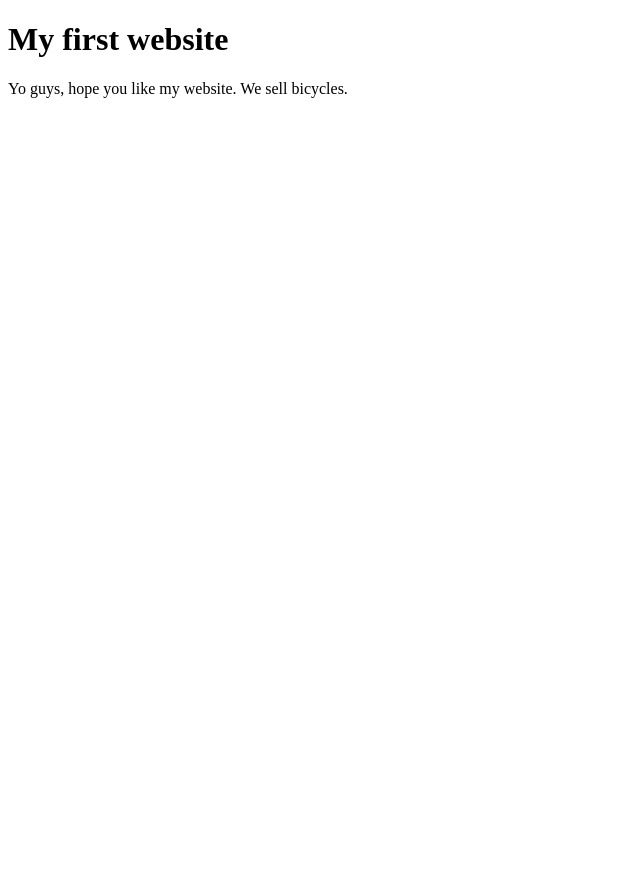
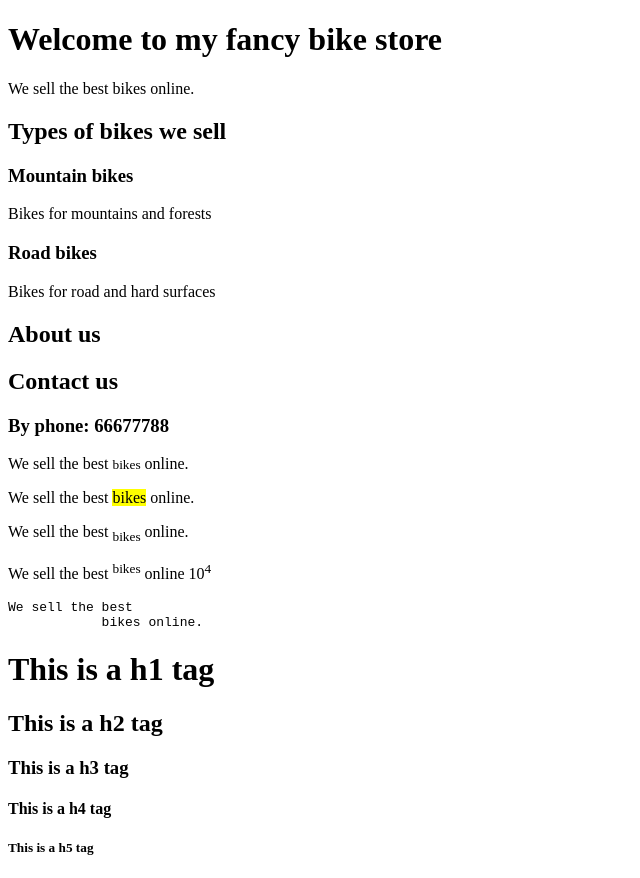
Before and after one commit to marcinbe88/Prework-HTML, a plain HTML site: page index.html in a window 1280 px wide. Shown: the whole page, without its empty margins (0-640 px from the left). Before the commit the page ends 800 px from the top, so only its background shows below. Drawn offline with Linux system fonts and the light colour scheme.

Commit message:
Add files via upload

```diff
--- a/index.html
+++ b/index.html
@@ -5,13 +5,42 @@
     <head>
 
         <meta charset="utf-8" />
-        <title>My first webpage</title>
+        <meta name="keywords" content="fancy, bike, trek, giant,scott">
+        <meta name="description" content="We sell the best bikes online, guaranteed!">
+        <title>Mr Bejger's fancy bike shop</title>
+        <link rel="stylesheet" type="text/css" href="css/main.css">
+
     </head>
 
     <body>
 
-        <h1>My first website</h1>
-        <p>Yo guys, hope you like my website. We sell bicycles.</p>
+        <h1>Welcome to my fancy bike store</h1>
+        <p>We sell the best bikes online.</p>
+        <h2>Types of bikes we sell</h2>
+        <h3>Mountain bikes</h3>
+        Bikes for mountains and forests
+        <h3>Road bikes</h3>
+        <p>Bikes for road and hard surfaces</p>
+        <h2>About us</h2>
+        <h2>Contact us</h2>
+        <h3>By phone: 66677788</h3>
+
+
+
+        <p>We sell the best <small>bikes</small> online.</p>
+        <p>We sell the best <mark>bikes</mark> online.</p>
+        <p>We sell the best <sub>bikes</sub> online.</p>
+        <p>We sell the best <sup>bikes</sup> online 10<sup>4</sup></p>
+        <p><pre>We sell the best
+            bikes online.</pre></p>
+
+        <h1>This is a h1 tag</h1>
+        <h2>This is a h2 tag</h2>
+        <h3>This is a h3 tag</h3>
+        <h4>This is a h4 tag</h4>
+        <h5>This is a h5 tag</h5>
+
+
 
     </body>
 
```
